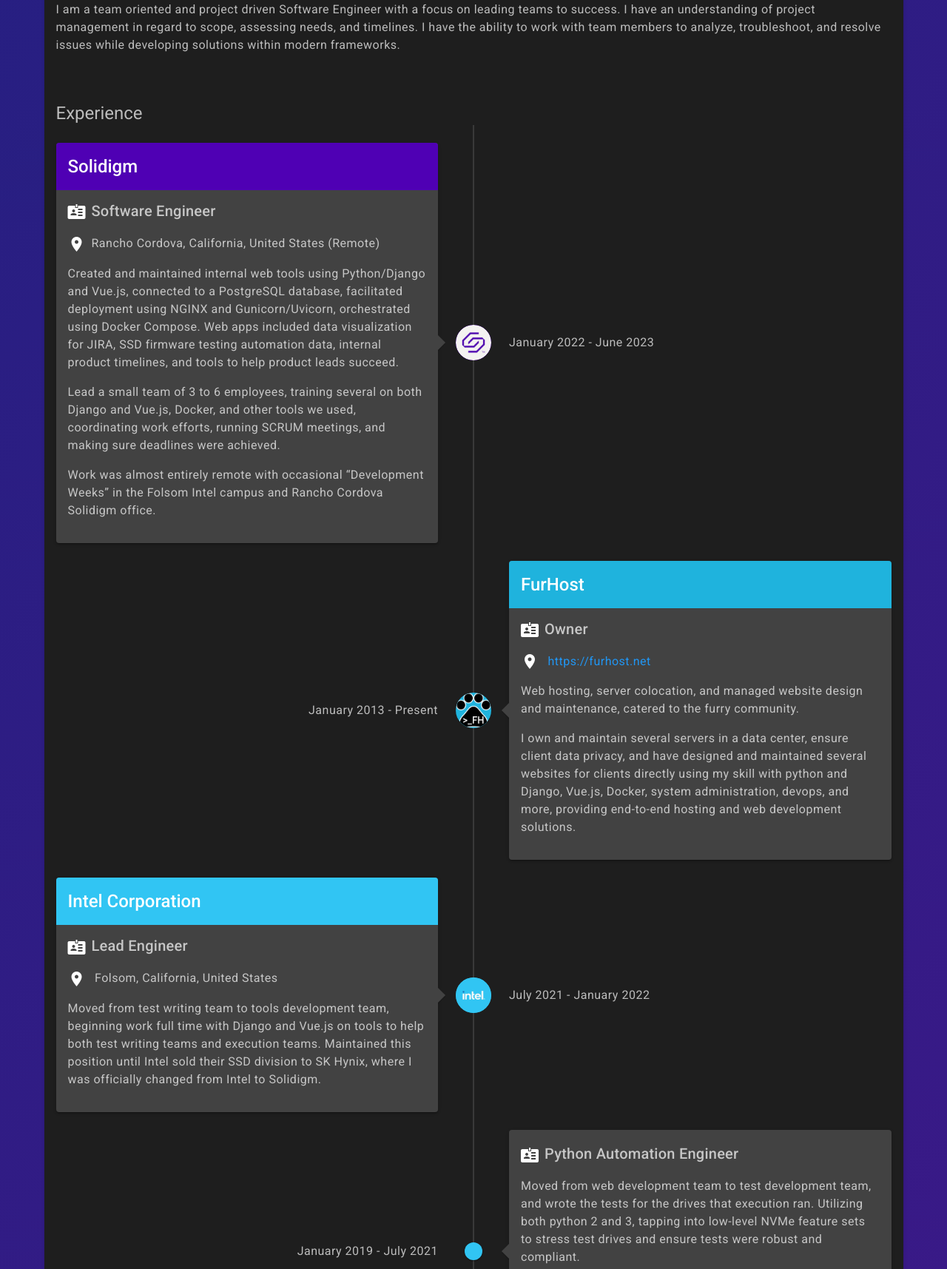
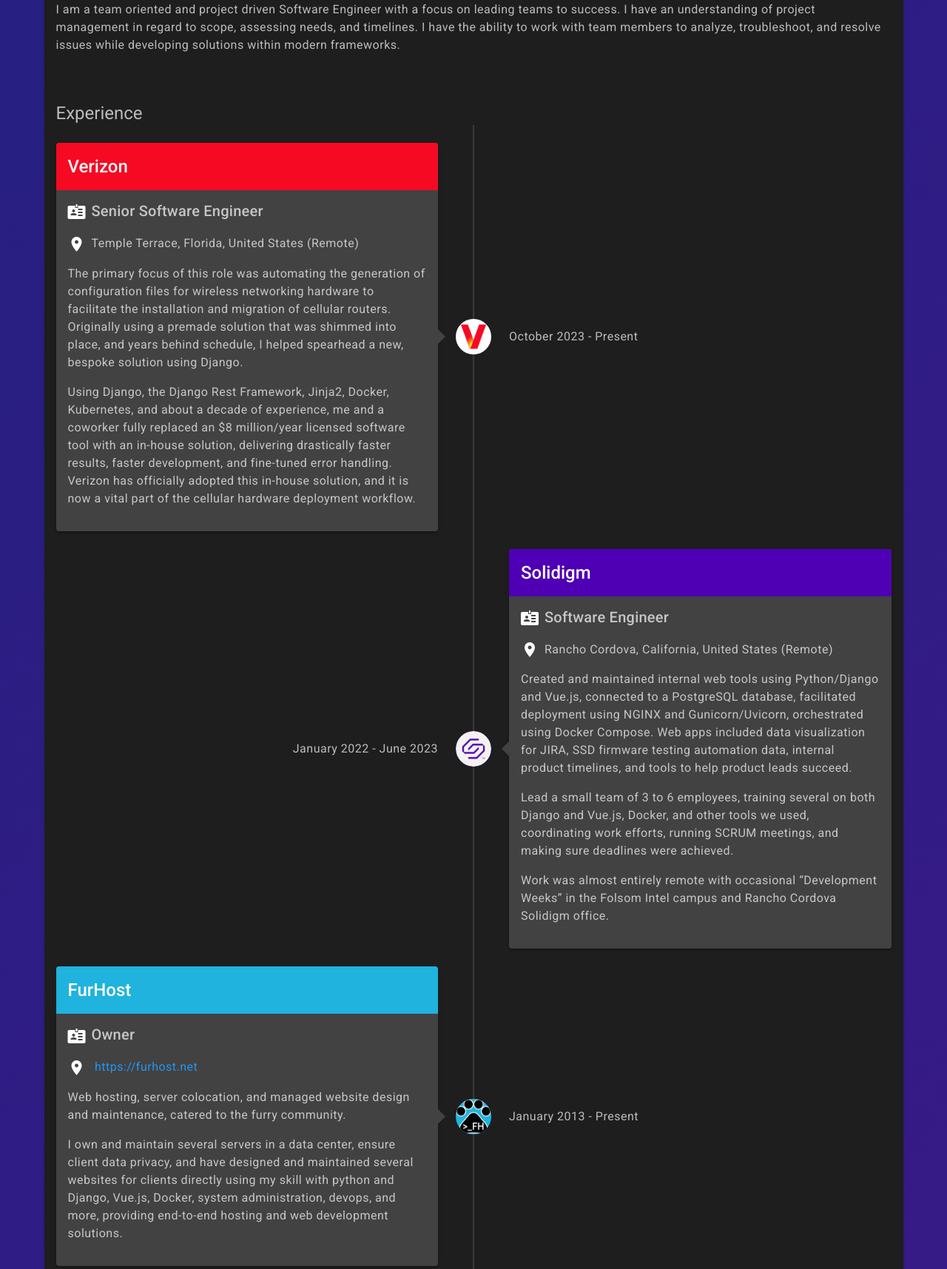
Before and after one commit to robertjauss/Portfolio, a Django app: page /resume/ in a window 1280 px wide. Shown: the part 328-2043 px from the top of the page at 74% size. Run offline with Django 4.2, Linux system fonts and the light colour scheme; some libraries are stand-ins or nearby versions.

Commit message:
Updating resume

```diff
--- a/portfolio/static/css/style.css
+++ b/portfolio/static/css/style.css
@@ -1,18 +1,30 @@
 [v-cloak] > * {
     display: none;
 }
+.verizon {
+    background-color: #f60923;
+    border-color: #f60923;
+}
 .solidigm {
     background-color: #4F00B4;
+    border-color: #4F00B4;
 }
 .furhost {
     background-color: #1FB3DD;
+    border-color: #1FB3DD;
 }
 .intel {
     background-color: #31C5F3;
+    border-color: #31C5F3;
 }
 .geek-squad {
     background-color: #E37222;
+    border-color: #E37222;
 }
+.target {
+      background-color: #cc0000;
+      border-color: #cc0000;
+  }
 #app {
     background: linear-gradient(-45deg, #000000, #4A148C, #1A237E, #212121);
     background-size: 400% 400%;
--- a/templates/resume.html
+++ b/templates/resume.html
@@ -23,6 +23,36 @@
 
       <h5 class="text-h5">Experience</h5>
       <v-timeline :reverse="!isMobile" :dense="isMobile">
+
+        <v-timeline-item>
+          <span slot="opposite" v-show="!isMobile">October 2023 - Present</span>
+          <v-card color="secondary">
+            <v-card-title class="text-h5 verizon font-weight-medium">Verizon</v-card-title>
+            <v-card-text class="text-body-1">
+              <p class="text-h6 mt-3"><v-icon left>mdi-badge-account-horizontal</v-icon>Senior Software Engineer</p>
+              <p><v-icon left>mdi-map-marker</v-icon>Temple Terrace, Florida, United States (Remote)</p>
+              <p v-show="isMobile"><v-icon left>mdi-calendar</v-icon>October 2023 - Present</p>
+              <p>
+                The primary focus of this role was automating the generation of configuration files for wireless
+                networking hardware to facilitate the installation and migration of cellular routers. Originally using
+                a premade solution that was shimmed into place, and years behind schedule, I helped spearhead a new,
+                bespoke solution using Django.
+              </p>
+              <p>
+                Using Django, the Django Rest Framework, Jinja2, Docker, Kubernetes, and about a decade of experience,
+                me and a coworker fully replaced an $8 million/year licensed software tool with an in-house solution,
+                delivering drastically faster results, faster development, and fine-tuned error handling. Verizon has
+                officially adopted this in-house solution, and it is now a vital part of the cellular hardware
+                deployment workflow.
+              </p>
+            </v-card-text>
+          </v-card>
+          <template v-slot:icon>
+            <v-avatar color="#FFF">
+              <img src="{% static "images/Verizon_GlowV_RGB.png" %}" alt="Verizon logo">
+            </v-avatar>
+          </template>
+        </v-timeline-item>
 
         <v-timeline-item>
           <span slot="opposite" v-show="!isMobile">January 2022 - June 2023</span>
@@ -221,7 +251,7 @@
         <v-timeline-item>
           <span slot="opposite" v-show="!isMobile">November 2011 - February 2013</span>
           <v-card color="secondary">
-            <v-card-title class="text-h5 red font-weight-medium">Target Mobile</v-card-title>
+            <v-card-title class="text-h5 target font-weight-medium">Target Mobile</v-card-title>
             <v-card-text class="text-body-1">
               <p class="text-h6 mt-3"><v-icon left>mdi-badge-account-horizontal</v-icon>Store Manager</p>
               <p><v-icon left>mdi-map-marker</v-icon> Salinas, California, United States</p>
@@ -270,8 +300,8 @@
               <p><v-icon left>mdi-map-marker</v-icon> Torii Station, Okinawa, Japan</p>
               <p v-show="isMobile"><v-icon left>mdi-calendar</v-icon>November 2006 - March 2008</p>
               <p>
-                Responsible for in-home computer repair and troubleshooting for the Carson City, NV area, as well as
-                online remote tech support.
+                Responsible for gathering information from intelligence sources, preparing and delivering briefings to deploying
+                personnel, and offering threat assessment in the field. Most of this role was under a TS/SCI clearance.
               </p>
             </v-card-text>
           </v-card>
```
Also changed, not shown: portfolio/static/images/Verizon_GlowV_RGB.png (added).
